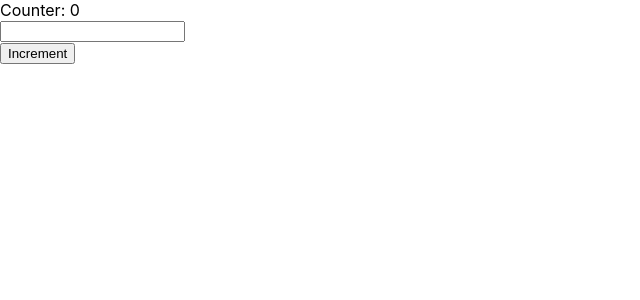
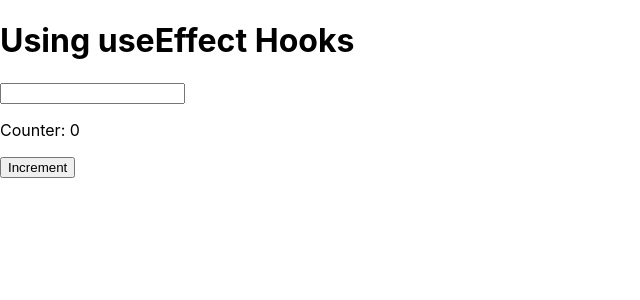
Before and after one commit to Arafat-alim/react-advanced, a React (Create React App) app: page / in a window 1280 px wide. Shown: the top 300 px of the page, without its empty margins (0-640 px from the left). Built offline with nearby package versions, Linux system fonts and the light colour scheme.

Commit message:
useEffect hooks concept is added.

```diff
--- a/src/App.js
+++ b/src/App.js
@@ -1,13 +1,13 @@
 import React from "react";
 
-import Counter from "./hooks/Counter";
+import TitleDoc from "./hooks/TitleDoc";
 
 // import NewHOC from "./hoc/Movie";
 
 function App() {
   return (
     <div>
-      <Counter />
+      <TitleDoc />
     </div>
   );
 }
--- /dev/null
+++ b/src/hooks/TitleDoc.jsx
@@ -0,0 +1,31 @@
+import React, { useEffect } from "react";
+import { renderIntoDocument } from "react-dom/test-utils";
+
+function TitleDoc() {
+  //! state
+  const [name, setName] = React.useState("");
+  const [count, setCount] = React.useState(0);
+  //! componentDidMount
+  //! ComponentDidUpdate
+  //! ComponentWillUnMount - Clean up code
+  //! Mounting and Updating Phase
+  useEffect(() => {
+    document.title = `${name} has ${count} clicked`;
+
+    return () => {
+      console.log("Clean Up COde");
+    };
+  }, [count]);
+  return (
+    <div>
+      <h1>Using useEffect Hooks</h1>
+      <input type="text" onChange={(e) => setName(e.target.value)} />
+      <p>Counter: {count}</p>
+      <button onClick={() => setCount((prevCount) => prevCount + 1)}>
+        Increment
+      </button>
+    </div>
+  );
+}
+
+export default TitleDoc;
```
